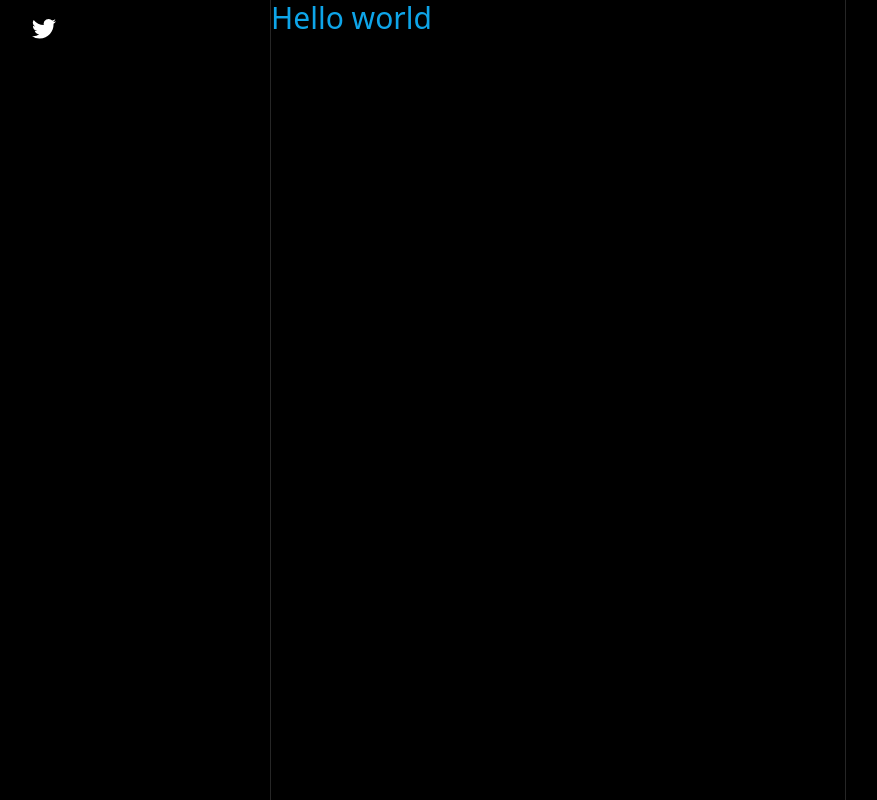
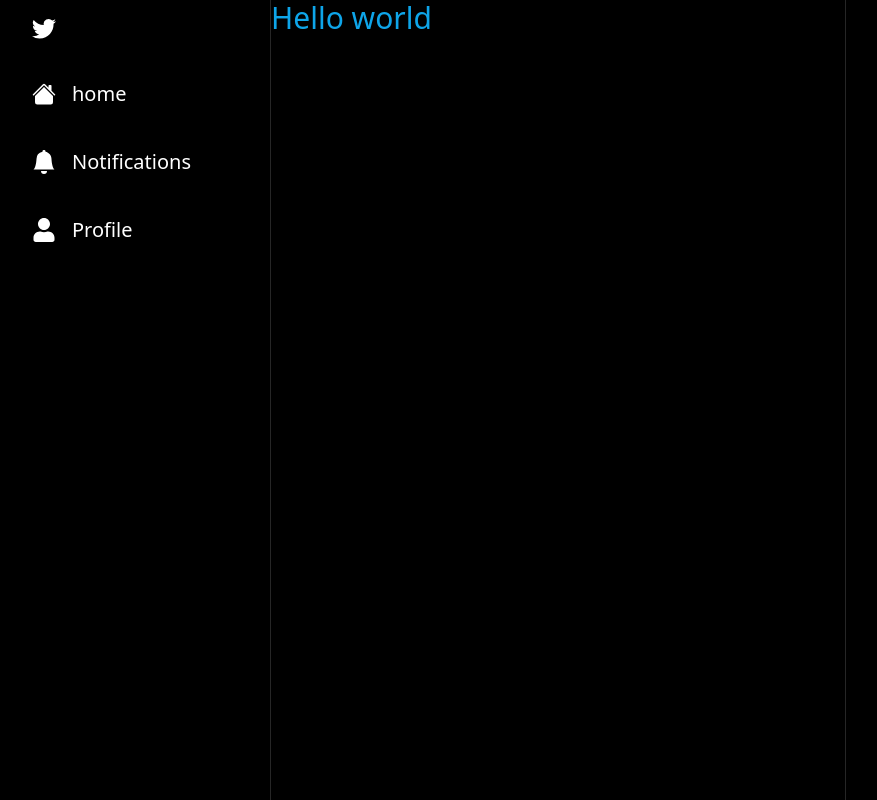
Before and after one commit to markande98/plitter-deploy, a Next.js app: page / in a window 1280 px wide. Shown: the whole page, without its empty margins (82-959 px from the left). Built offline with nearby package versions, Linux system fonts and the light colour scheme.

Commit message:
started sidebaritems

```diff
--- a/components/Layout/Sidebar.tsx
+++ b/components/Layout/Sidebar.tsx
@@ -1,6 +1,7 @@
 import { BsHouseFill, BsBellFill } from "react-icons/bs";
 import { FaUser } from "react-icons/fa";
 import SidebarLogo from "./SidebarLogo";
+import SidebarItem from "./SidebarItem";
 
 const Sidebar = () => {
   const items = [
@@ -25,6 +26,14 @@
       <div className="flex flex-col items-end">
         <div className="space-y-2 lg:w-[230px]">
           <SidebarLogo />
+          {items.map((item) => (
+            <SidebarItem
+              key={item.href}
+              href={item.href}
+              label={item.label}
+              icon={item.icon}
+            />
+          ))}
         </div>
       </div>
     </div>
--- /dev/null
+++ b/components/Layout/SidebarItem.tsx
@@ -0,0 +1,29 @@
+import { IconType } from "react-icons";
+
+interface SidebarItemProps {
+  label: string;
+  href?: string;
+  icon: IconType;
+  onClick?: () => void;
+}
+
+const SidebarItem: React.FC<SidebarItemProps> = ({
+  label,
+  href,
+  icon: Icon,
+  onClick,
+}) => {
+  return (
+    <div className="flex flex-row items-center">
+      <div className="relative rounded-full h-14 w-14 flex items-center justify-center p-4 hover:bg-slate-300 hover:bg-opacity-10 cursor-pointer lg:hidden">
+        <Icon size={28} color="white" />
+      </div>
+      <div className="relative hidden lg:flex items-center gap-4 p-4 rounded-full hover:bg-slate-300 hover:bg-opacity-10 cursor-pointer">
+        <Icon size={24} color="white" />
+        <p className="hidden lg:block text-white text-xl">{label}</p>
+      </div>
+    </div>
+  );
+};
+
+export default SidebarItem;
```
